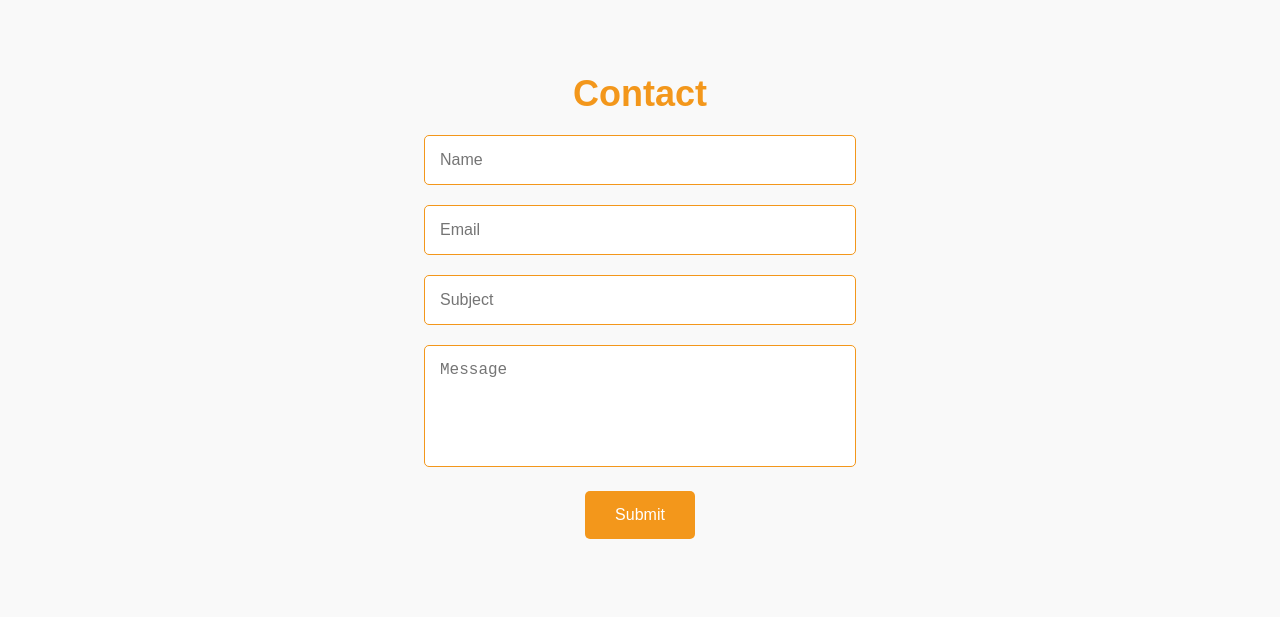
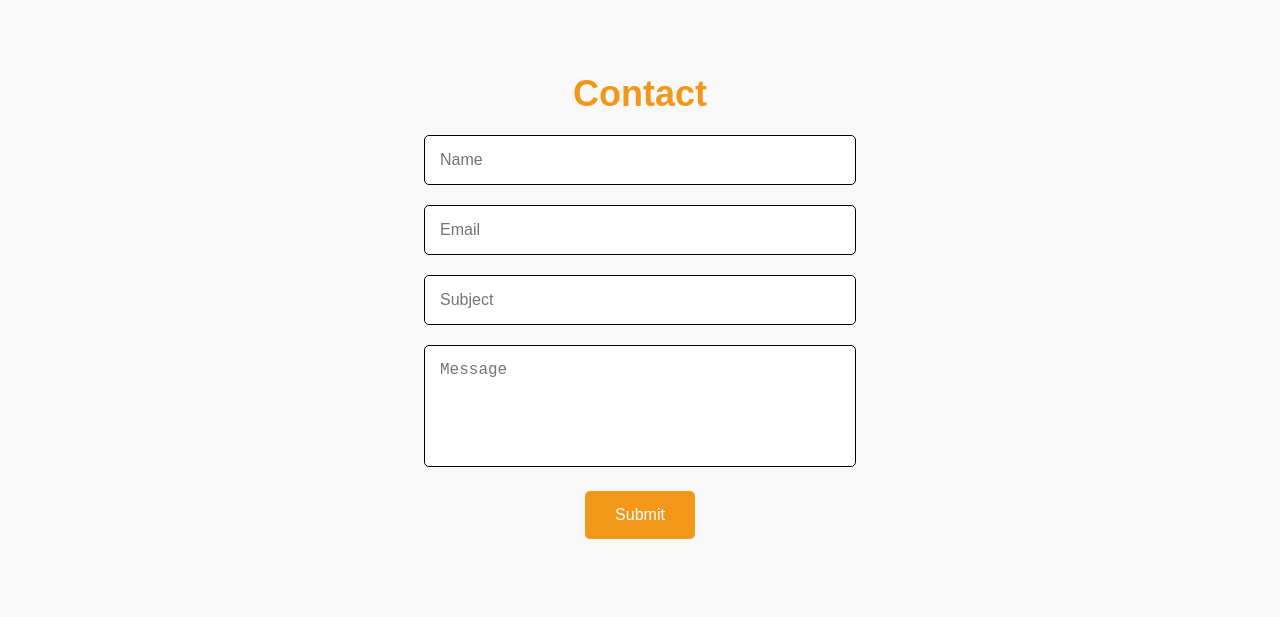
Before and after one commit to madhavagarwal3012/Portfolio, a plain HTML site: page Light Mode/index.html in a window 1280 px wide. Shown: the part 1620-2237 px from the top of the page. Drawn offline with Linux system fonts and the light colour scheme.

Commit message:
Update index.html

```diff
--- a/Light Mode/index.html
+++ b/Light Mode/index.html
@@ -148,7 +148,7 @@
             padding: 15px;
             font-size: 16px;
             margin-bottom: 20px;
-            border: 1px solid #f3971b;
+            border: 1px solid #000000;
             border-radius: 5px;
             background-color: #ffffff;
             color: #292929;
```
